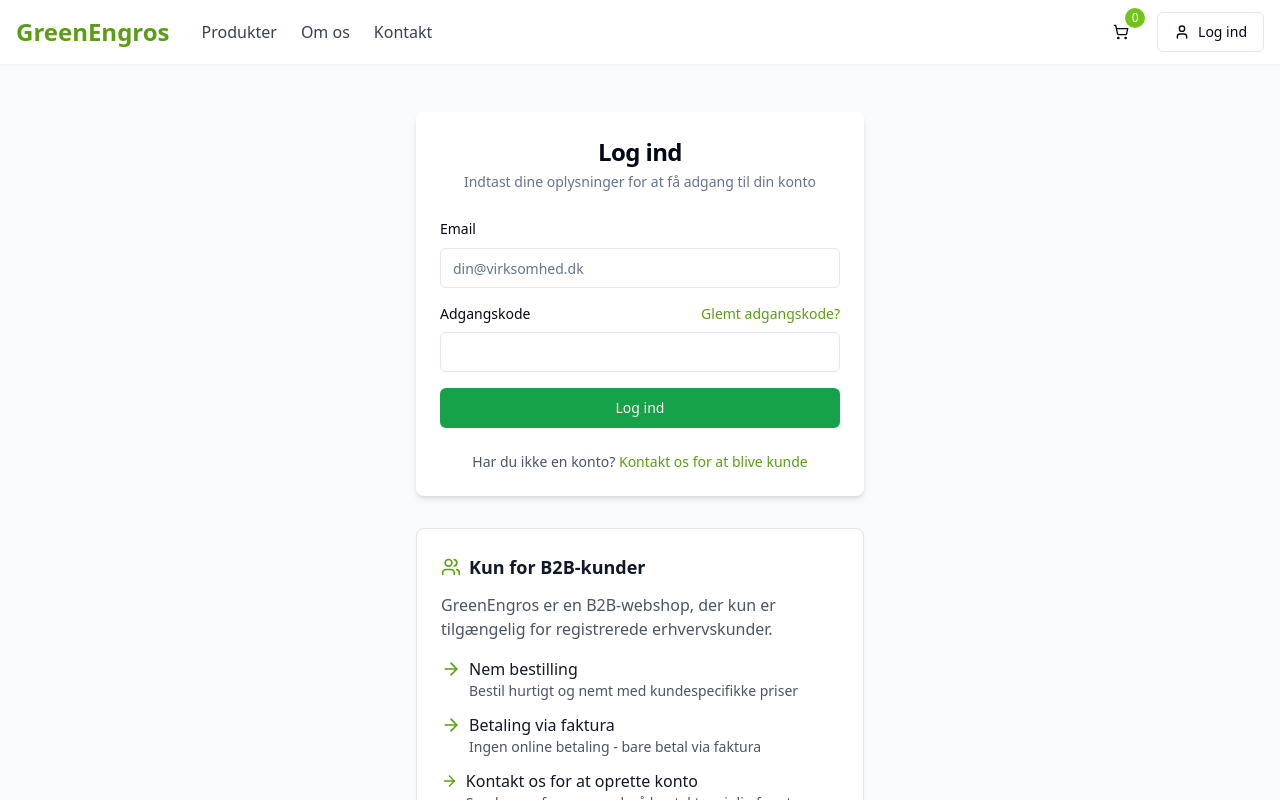
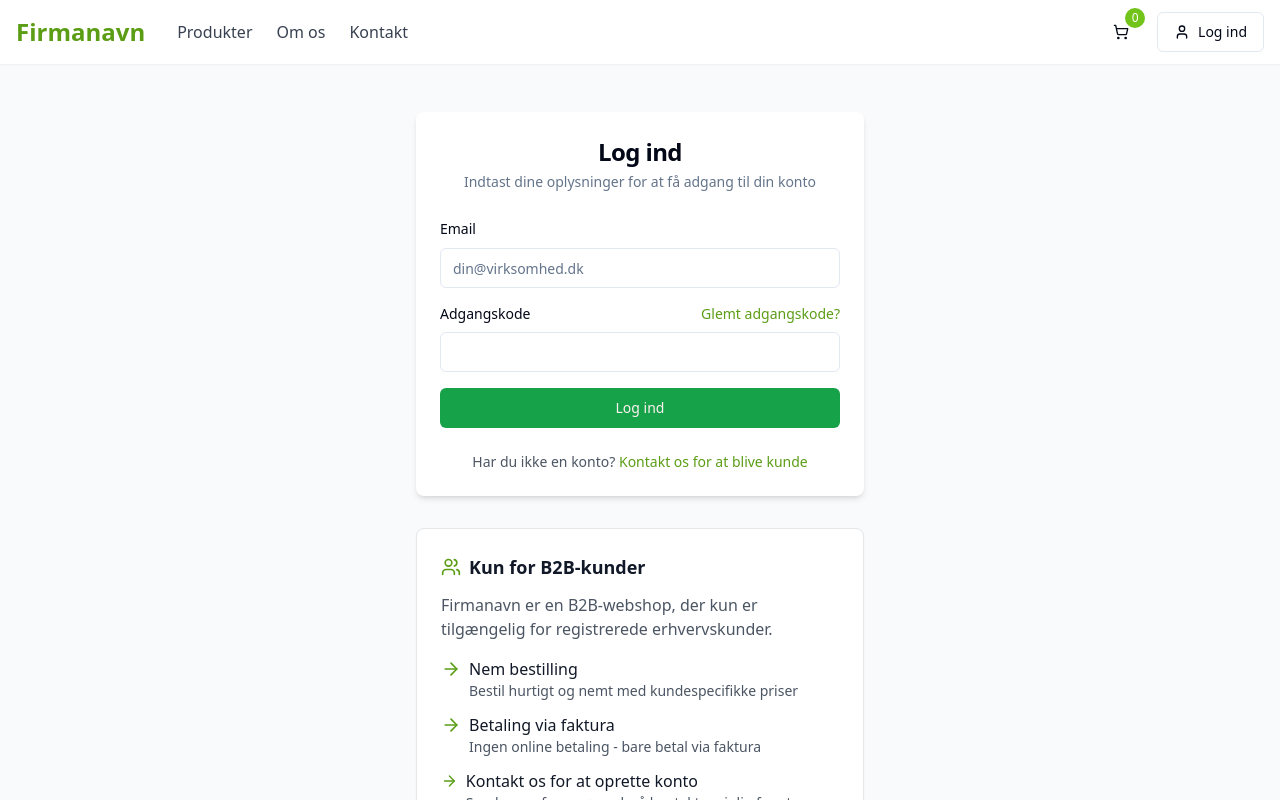
Before and after one commit to Tafkeerdk/friskefrugter, a React (Vite) app: page /login in a window 1280 px wide. Shown: the top 800 px of the page. Built offline with nearby package versions, Linux system fonts and the light colour scheme.

Commit message:
Fix: Login button and branding
Remove GreenEngros branding and fix login button styling.

```diff
--- a/src/components/layout/Navbar.tsx
+++ b/src/components/layout/Navbar.tsx
@@ -12,7 +12,7 @@ export function Navbar() {
       <div className="container mx-auto px-4 py-3 flex items-center justify-between">
         <div className="flex items-center gap-8">
           <Link to="/" className="flex items-center">
-            <span className="text-2xl font-bold text-green-600">GreenEngros</span>
+            <span className="text-2xl font-bold text-green-600">Firmanavn</span>
           </Link>
 
           <nav className="hidden md:flex items-center space-x-6">
@@ -38,7 +38,7 @@ export function Navbar() {
             </Button>
           </Link>
           <Link to="/login" className="hidden sm:block">
-            <Button variant="outline" className="gap-2">
+            <Button variant="outline" className="gap-2 hover:bg-green-50 hover:text-green-700">
               <User className="h-4 w-4" />
               <span>Log ind</span>
             </Button>
--- a/src/pages/Index.tsx
+++ b/src/pages/Index.tsx
@@ -1,4 +1,3 @@
-
 import { Button } from "@/components/ui/button";
 import { Navbar } from "@/components/layout/Navbar";
 import { Footer } from "@/components/layout/Footer";
@@ -79,7 +78,7 @@ const Index = () => {
             <div className="max-w-4xl mx-auto">
               <div className="bg-white border border-gray-200 rounded-lg p-6 shadow-sm">
                 <h2 className="text-xl md:text-2xl font-semibold text-center text-gray-900 mb-6">
-                  Velkommen til GreenEngros - Professionel frugt- og grøntleverandør
+                  Velkommen til Firmanavn - Professionel frugt- og grøntleverandør
                 </h2>
                 <div className="grid grid-cols-1 md:grid-cols-2 gap-6">
                   <div className="flex flex-col gap-4">
--- a/src/pages/Login.tsx
+++ b/src/pages/Login.tsx
@@ -1,4 +1,3 @@
-
 import { Navbar } from "@/components/layout/Navbar";
 import { Footer } from "@/components/layout/Footer";
 import { Button } from "@/components/ui/button";
@@ -88,7 +87,7 @@ const Login = () => {
                 Kun for B2B-kunder
               </h3>
               <p className="text-gray-600 mb-4">
-                GreenEngros er en B2B-webshop, der kun er tilgængelig for registrerede erhvervskunder.
+                Firmanavn er en B2B-webshop, der kun er tilgængelig for registrerede erhvervskunder.
               </p>
               <div className="flex flex-col space-y-3">
                 <div className="flex items-start">
```
